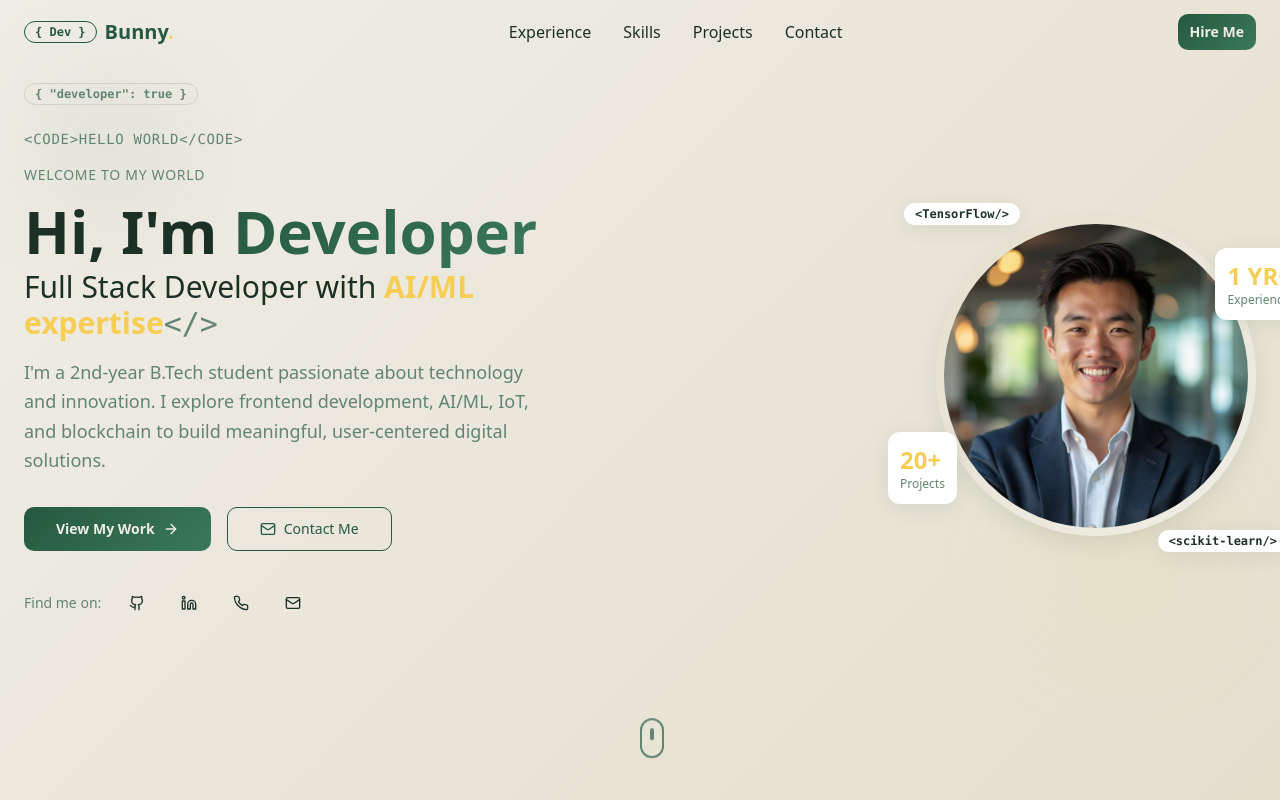
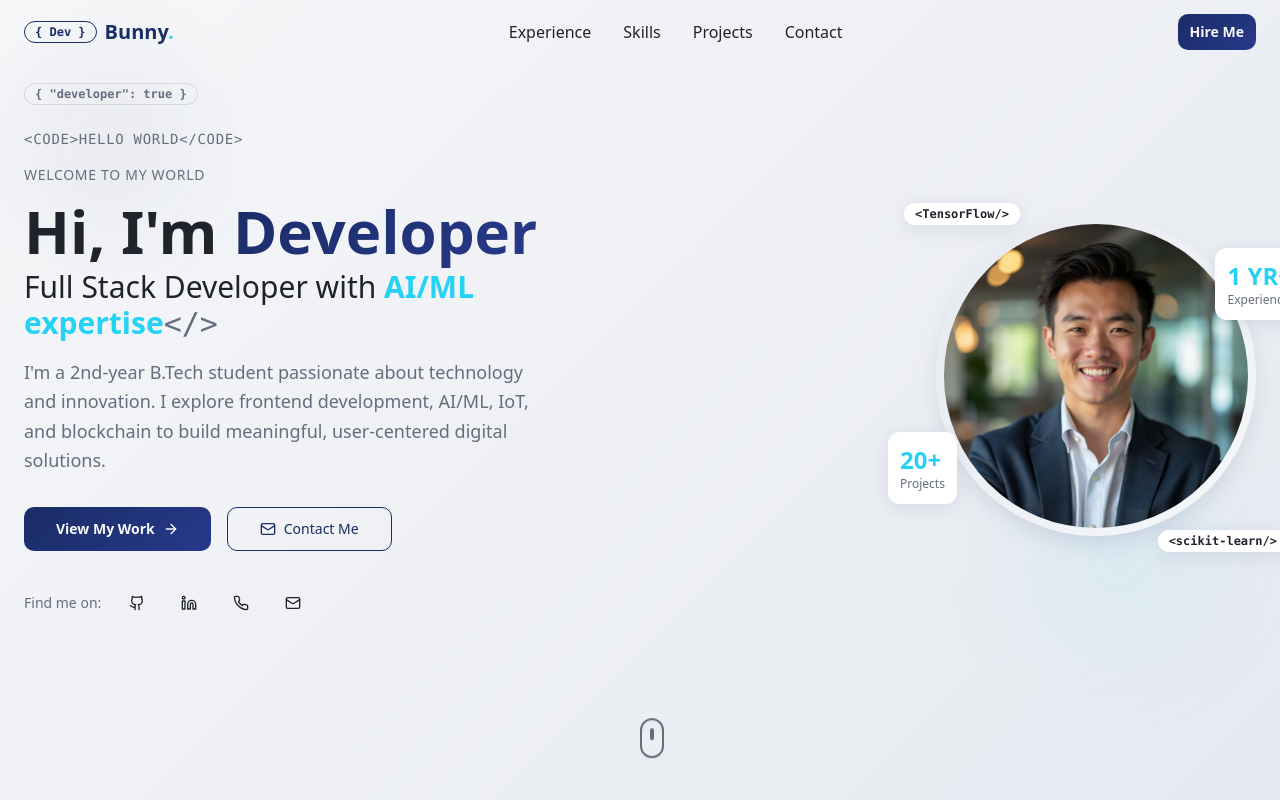
Before and after one commit to Venkat5002/theta-eight-showcase, a React (Vite) app: page / in a window 1280 px wide. Shown: the top 800 px of the page. Built offline with nearby package versions, Linux system fonts and the light colour scheme; the HTML template or start-up script is replaced by a standard one.

Commit message:
Refactor: Change color scheme

```diff
--- a/src/index.css
+++ b/src/index.css
@@ -8,42 +8,42 @@ All colors MUST be HSL.
 
 @layer base {
   :root {
-    /* Portfolio Design System - Developer Theme */
-    --background: 45 25% 92%;
-    --foreground: 150 25% 15%;
+    /* Modern Tech Portfolio - Blue/Purple Theme */
+    --background: 220 15% 97%;
+    --foreground: 225 15% 15%;
 
     --card: 0 0% 100%;
-    --card-foreground: 150 25% 15%;
+    --card-foreground: 225 15% 15%;
 
     --popover: 0 0% 100%;
-    --popover-foreground: 150 25% 15%;
+    --popover-foreground: 225 15% 15%;
 
-    /* Forest Green Primary */
-    --primary: 150 40% 25%;
-    --primary-foreground: 45 25% 92%;
+    /* Deep Blue Primary */
+    --primary: 225 60% 25%;
+    --primary-foreground: 220 15% 97%;
 
-    /* Warm Secondary */
-    --secondary: 45 30% 85%;
-    --secondary-foreground: 150 25% 15%;
+    /* Light Blue Secondary */
+    --secondary: 220 25% 92%;
+    --secondary-foreground: 225 15% 15%;
 
-    --muted: 45 20% 88%;
-    --muted-foreground: 150 15% 45%;
+    --muted: 220 20% 90%;
+    --muted-foreground: 225 10% 45%;
 
-    /* Golden Yellow Accent */
-    --accent: 45 90% 65%;
-    --accent-foreground: 150 25% 15%;
+    /* Bright Cyan Accent */
+    --accent: 190 90% 55%;
+    --accent-foreground: 225 15% 15%;
 
     --destructive: 0 84.2% 60.2%;
     --destructive-foreground: 210 40% 98%;
 
-    --border: 45 15% 80%;
-    --input: 45 15% 85%;
-    --ring: 150 40% 25%;
+    --border: 220 15% 85%;
+    --input: 220 15% 88%;
+    --ring: 225 60% 25%;
 
     /* Enhanced Design Tokens */
-    --primary-light: 150 35% 35%;
-    --primary-glow: 150 45% 45%;
-    --accent-glow: 45 95% 75%;
+    --primary-light: 230 55% 35%;
+    --primary-glow: 235 65% 45%;
+    --accent-glow: 190 95% 65%;
 
     /* Gradients */
     --gradient-primary: linear-gradient(135deg, hsl(var(--primary)), hsl(var(--primary-light)));
@@ -79,33 +79,33 @@ All colors MUST be HSL.
   }
 
   .dark {
-    --background: 150 25% 8%;
-    --foreground: 45 25% 92%;
+    --background: 225 25% 8%;
+    --foreground: 220 15% 92%;
 
-    --card: 150 20% 12%;
-    --card-foreground: 45 25% 92%;
+    --card: 225 20% 12%;
+    --card-foreground: 220 15% 92%;
 
-    --popover: 150 20% 12%;
-    --popover-foreground: 45 25% 92%;
+    --popover: 225 20% 12%;
+    --popover-foreground: 220 15% 92%;
 
-    --primary: 150 50% 55%;
-    --primary-foreground: 150 25% 8%;
+    --primary: 235 70% 65%;
+    --primary-foreground: 225 25% 8%;
 
-    --secondary: 150 15% 15%;
-    --secondary-foreground: 45 25% 92%;
+    --secondary: 225 15% 15%;
+    --secondary-foreground: 220 15% 92%;
 
-    --muted: 150 15% 15%;
-    --muted-foreground: 45 15% 65%;
+    --muted: 225 15% 15%;
+    --muted-foreground: 220 10% 65%;
 
-    --accent: 45 90% 65%;
-    --accent-foreground: 150 25% 8%;
+    --accent: 190 90% 55%;
+    --accent-foreground: 225 25% 8%;
 
     --destructive: 0 62.8% 30.6%;
-    --destructive-foreground: 45 25% 92%;
+    --destructive-foreground: 220 15% 92%;
 
-    --border: 150 15% 20%;
-    --input: 150 15% 20%;
-    --ring: 150 50% 55%;
+    --border: 225 15% 20%;
+    --input: 225 15% 20%;
+    --ring: 235 70% 65%;
     --sidebar-background: 240 5.9% 10%;
     --sidebar-foreground: 240 4.8% 95.9%;
     --sidebar-primary: 224.3 76.3% 48%;
```
